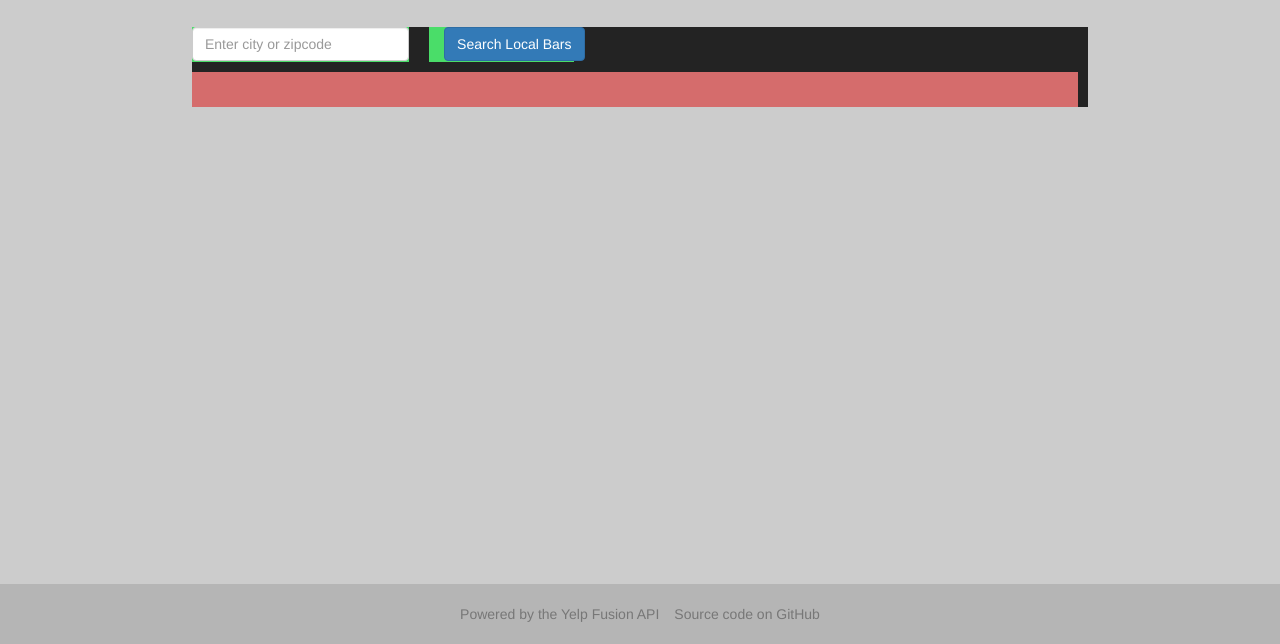
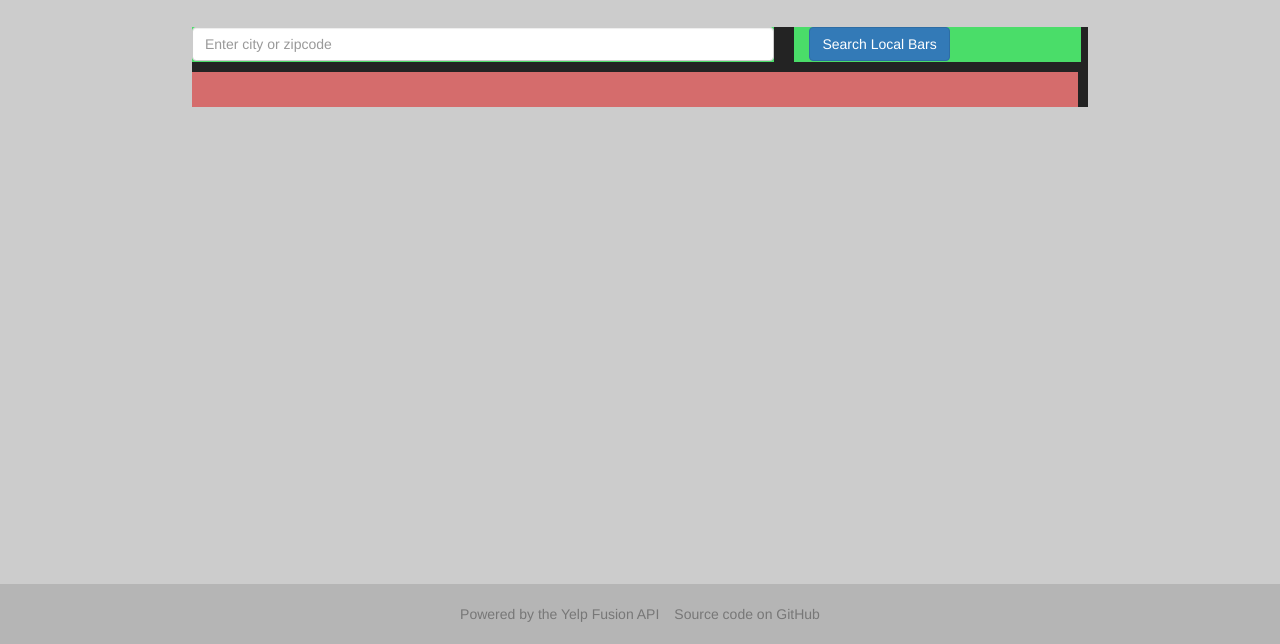
Before and after one commit to saracarlile/nightlife-app, a website: page public/index.html in a window 1280 px wide. Shown: the part 156-800 px from the top of the page. Drawn offline with nearby package versions, Linux system fonts and the light colour scheme.

Commit message:
changes via flexbox styles

```diff
--- a/public/css/styles.css
+++ b/public/css/styles.css
@@ -39,7 +39,7 @@ li {
 }
 
 .item1 {
-  width: 58%;
+  width: 65%;
   /* Modified */
   height: 35px;
   background: #4add69;
@@ -47,7 +47,7 @@ li {
 
 }
 .item2 {
-  width: 38%;
+  width: 32%;
   /* Modified */
   height: 35px;
   background: #4add69;
@@ -79,6 +79,7 @@ li {
 .form {
 	display: flex;
 	flex-direction: row;
+    width: 100%;
 }
 
 .yelp-img {
```
